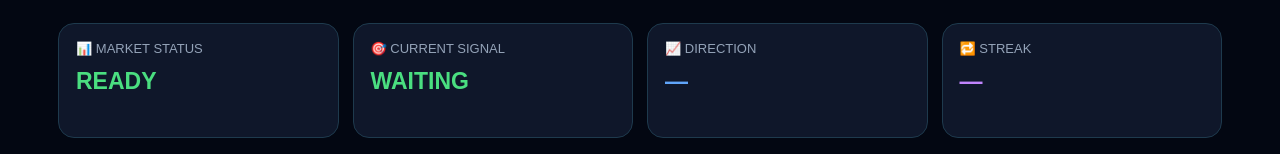
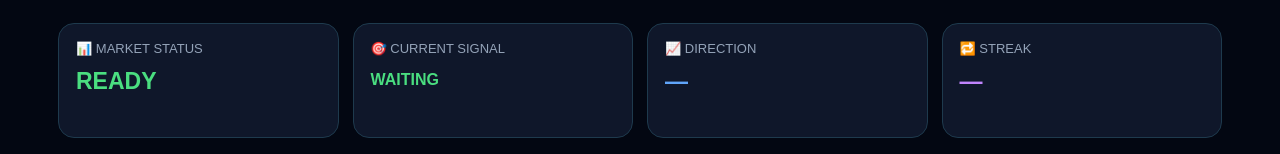
Before and after one commit to oryxtrader/Oryx, a plain HTML site: page index.html in a window 1280 px wide. Shown: the part 784-938 px from the top of the page. Drawn offline with Linux system fonts and the light colour scheme.

Commit message:
Add styles for currentSignal element
Improving signal

```diff
--- a/index.html
+++ b/index.html
@@ -137,7 +137,11 @@ button {
   font-size: 23px;
   font-weight: bold;
 }
-
+#currentSignal {
+  font-size: 16px;
+  line-height: 1.5;
+  overflow-wrap: anywhere;
+}
 .green {
   color: #4ade80;
 }
```
